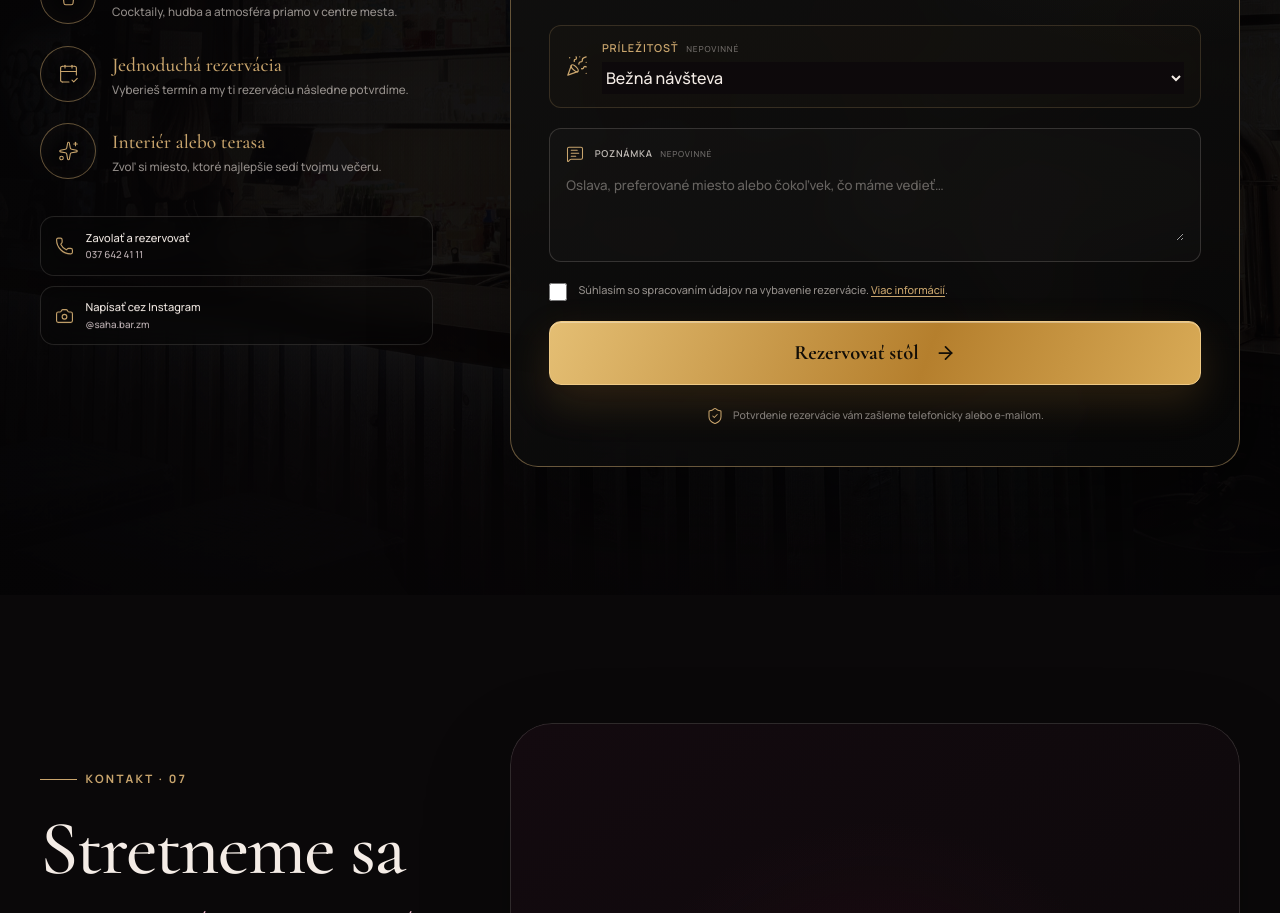
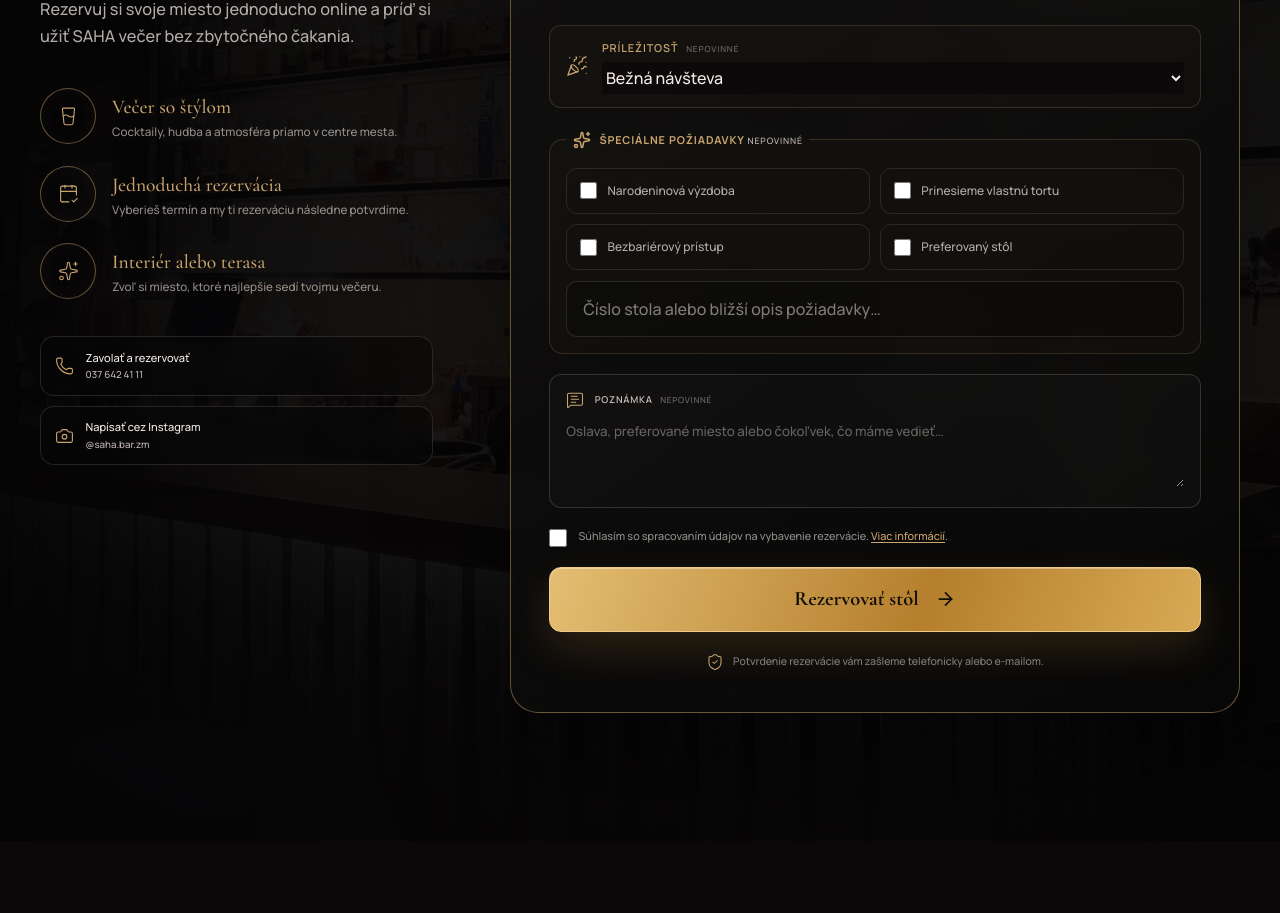
Before and after one commit to ysxDCc/SAHAHA, a Next.js app: page / in a window 1280 px wide. Shown: the part 9300-10213 px from the top of the page. Built offline with nearby package versions, Linux system fonts and the light colour scheme; no server answers.

Commit message:
Add special reservation requests

```diff
--- a/src/app/api/reservation/route.ts
+++ b/src/app/api/reservation/route.ts
@@ -2,7 +2,7 @@ import { NextRequest, NextResponse } from "next/server";
 import { getReservationTimeSlots } from "@/data/site";
 import { createSupabaseAdminClient } from "@/lib/supabase/admin";
 import { reservationManageUrl } from "@/lib/reservationManageToken";
-import { BLOCKED_SLOT_NAME, blockedPlace, occasionNote } from "@/lib/reservationMetadata";
+import { BLOCKED_SLOT_NAME, blockedPlace, occasionNote, specialRequestsNote } from "@/lib/reservationMetadata";
 
 type ReservationPayload = Record<string, unknown>;
 const attempts = new Map<string, number[]>();
@@ -31,6 +31,7 @@ function validate(body: ReservationPayload) {
   if (!["Interiér", "Terasa"].includes(text(body.seating))) errors.seating = "Vyberte preferované miesto.";
   if (text(body.occasion) && !["Narodeniny", "Výročie", "Firemná akcia", "Rozlúčka so slobodou", "Iná oslava"].includes(text(body.occasion))) errors.occasion = "Vyberte platnú príležitosť.";
   if (text(body.note).length > 700) errors.note = "Poznámka je príliš dlhá.";
+  if (text(body.preferredTable).length > 80) errors.specialRequests = "Opis špeciálnej požiadavky je príliš dlhý.";
   if (body.privacy !== "accepted") errors.privacy = "Na vybavenie rezervácie potrebujeme váš súhlas.";
   return errors;
 }
@@ -66,7 +67,13 @@ export async function POST(request: NextRequest) {
   if (Object.keys(errors).length) return Response.json({ message: "Skontrolujte označené polia.", errors }, { status: 400 });
 
   const seating = text(body.seating);
-  const storedNote = [`Miesto: ${seating}`, occasionNote(text(body.occasion)), text(body.note)].filter(Boolean).join("\n");
+  const specialRequests = [
+    text(body.requestDecoration) === "yes" ? "narodeninová výzdoba" : "",
+    text(body.requestCake) === "yes" ? "vlastná torta" : "",
+    text(body.requestAccessible) === "yes" ? "bezbariérový prístup" : "",
+    text(body.requestPreferredTable) === "yes" ? `preferovaný stôl${text(body.preferredTable) ? ` (${text(body.preferredTable)})` : ""}` : "",
+  ].filter(Boolean).join(", ");
+  const storedNote = [`Miesto: ${seating}`, occasionNote(text(body.occasion)), specialRequestsNote(specialRequests), text(body.note)].filter(Boolean).join("\n");
   try {
     const supabase = createSupabaseAdminClient();
     const { data: blockedSlots, error: blockError } = await supabase
@@ -103,7 +110,7 @@ export async function POST(request: NextRequest) {
       return Response.json({ message: "Rezerváciu sa nepodarilo uložiť. Skúste to znova alebo nám zavolajte." }, { status: 500 });
     }
     await Promise.allSettled([
-      sendNotification(body, seating),
+      sendNotification(body, seating, specialRequests),
       sendCustomerReceipt(body, data.id),
     ]);
     const response = NextResponse.json({ ok: true, id: data.id }, { status: 201 });
@@ -123,7 +130,7 @@ export async function POST(request: NextRequest) {
   }
 }
 
-async function sendNotification(body: ReservationPayload, seating: string) {
+async function sendNotification(body: ReservationPayload, seating: string, specialRequests: string) {
   const apiKey = process.env.RESEND_API_KEY;
   const to = process.env.RESERVATION_NOTIFICATION_EMAIL;
   if (!apiKey || !to) return;
@@ -135,7 +142,7 @@ async function sendNotification(body: ReservationPayload, seating: string) {
       from: process.env.RESEND_FROM_EMAIL || "SAHA BAR <onboarding@resend.dev>",
       to: [to],
       subject: `${isLargeGroup ? "⚠️ VEĽKÁ SKUPINA – " : "Nová rezervácia – "}${text(body.name)}, ${text(body.date)} ${text(body.time)}`,
-      html: `${isLargeGroup ? `<div style="padding:16px;margin-bottom:20px;border:2px solid #c9a56d;border-radius:12px;background:#fff8e8;color:#5a3a00;font-weight:bold">⚠️ PRIORITNÁ REZERVÁCIA PRE ${Number(body.guests)} HOSTÍ – vyžaduje kontrolu kapacity.</div>` : ""}<h2>Nová rezervácia SAHA BAR</h2><p><strong>Meno:</strong> ${escapeHtml(text(body.name))}</p><p><strong>Telefón:</strong> ${escapeHtml(text(body.phone))}</p><p><strong>E-mail:</strong> ${escapeHtml(text(body.email) || "neuvedený")}</p><p><strong>Dátum:</strong> ${escapeHtml(text(body.date))}</p><p><strong>Čas:</strong> ${escapeHtml(text(body.time))}</p><p><strong>Počet osôb:</strong> ${Number(body.guests)}</p><p><strong>Miesto:</strong> ${escapeHtml(seating)}</p><p><strong>Príležitosť:</strong> ${escapeHtml(text(body.occasion) || "bežná návšteva")}</p><p><strong>Poznámka:</strong> ${escapeHtml(text(body.note) || "—")}</p>`,
+      html: `${isLargeGroup ? `<div style="padding:16px;margin-bottom:20px;border:2px solid #c9a56d;border-radius:12px;background:#fff8e8;color:#5a3a00;font-weight:bold">⚠️ PRIORITNÁ REZERVÁCIA PRE ${Number(body.guests)} HOSTÍ – vyžaduje kontrolu kapacity.</div>` : ""}<h2>Nová rezervácia SAHA BAR</h2><p><strong>Meno:</strong> ${escapeHtml(text(body.name))}</p><p><strong>Telefón:</strong> ${escapeHtml(text(body.phone))}</p><p><strong>E-mail:</strong> ${escapeHtml(text(body.email) || "neuvedený")}</p><p><strong>Dátum:</strong> ${escapeHtml(text(body.date))}</p><p><strong>Čas:</strong> ${escapeHtml(text(body.time))}</p><p><strong>Počet osôb:</strong> ${Number(body.guests)}</p><p><strong>Miesto:</strong> ${escapeHtml(seating)}</p><p><strong>Príležitosť:</strong> ${escapeHtml(text(body.occasion) || "bežná návšteva")}</p><p><strong>Špeciálne požiadavky:</strong> ${escapeHtml(specialRequests || "žiadne")}</p><p><strong>Poznámka:</strong> ${escapeHtml(text(body.note) || "—")}</p>`,
     }),
   });
   if (!response.ok) console.error("Reservation notification failed with status", response.status);
--- a/src/app/globals.css
+++ b/src/app/globals.css
@@ -914,6 +914,22 @@ h2 em, h1 em { color: var(--pink); font-weight: 500; }
 .booking-field--occasion b { color: var(--gold); font-size: .68rem; letter-spacing: .08em; text-transform: uppercase; }
 .booking-field--occasion small { color: var(--muted); font-size: .55rem; font-weight: 400; }
 .booking-field--occasion select { width: 100%; border: 0; padding: .25rem 0; background: #0d090b; color: var(--cream); outline: 0; font: inherit; color-scheme: dark; }
+.special-requests { margin: 0 0 1.25rem; padding: 1rem; border: 1px solid rgba(201,165,109,.2); border-radius: 14px; background: rgba(201,165,109,.025); }
+.special-requests legend { display: flex; align-items: center; gap: .55rem; padding: 0 .4rem; color: var(--gold); font-size: .68rem; font-weight: 700; letter-spacing: .08em; text-transform: uppercase; }
+.special-requests legend svg { width: 18px; }
+.special-requests legend small { color: var(--muted); font-size: .55rem; font-weight: 500; }
+.special-requests__options { display: grid; grid-template-columns: repeat(2,minmax(0,1fr)); gap: .65rem; }
+.special-requests__options label { display: flex; align-items: center; gap: .65rem; min-height: 46px; padding: .65rem .8rem; border: 1px solid rgba(244,236,230,.11); border-radius: 11px; color: rgba(244,236,230,.72); font-size: .75rem; cursor: pointer; transition: border-color .2s ease, background .2s ease; }
+.special-requests__options label:has(input:checked) { border-color: rgba(201,165,109,.65); background: rgba(201,165,109,.1); color: var(--cream); }
+.special-requests__options input { width: 17px; height: 17px; accent-color: var(--gold); }
+.special-requests__detail { width: 100%; margin-top: .7rem; padding: .85rem 1rem; border: 1px solid rgba(244,236,230,.12); border-radius: 11px; background: rgba(0,0,0,.2); color: var(--cream); outline: 0; }
+.special-requests__detail:focus { border-color: rgba(201,165,109,.7); }
+.admin-special-requests { display: flex; align-items: flex-start; gap: .75rem; margin-top: 1rem; padding: .9rem 1rem; border: 1px solid rgba(233,179,199,.24); border-radius: 14px; background: linear-gradient(100deg,rgba(143,33,75,.12),rgba(201,165,109,.05)); }
+.admin-special-requests svg { width: 19px; flex: 0 0 auto; color: var(--pink); }
+.admin-special-requests div { display: grid; gap: .15rem; }
+.admin-special-requests span { color: rgba(255,255,255,.4); font-size: .58rem; font-weight: 750; letter-spacing: .14em; }
+.admin-special-requests strong { color: #f3e3d5; font-size: .8rem; line-height: 1.6; }
+@media (max-width: 560px) { .special-requests__options { grid-template-columns: 1fr; } }
 .admin-occasion-badge { display: grid; grid-template-columns: auto auto 1fr; align-items: center; gap: .55rem; margin-top: 1rem; padding: .8rem 1rem; border: 1px solid rgba(201,165,109,.28); border-radius: 14px; background: linear-gradient(100deg, rgba(201,165,109,.11), rgba(87,18,41,.1)); }
 .admin-occasion-badge svg { width: 19px; color: #e3bd72; }
 .admin-occasion-badge span { color: rgba(255,255,255,.42); font-size: .62rem; letter-spacing: .12em; text-transform: uppercase; }
--- a/src/components/ReservationForm.tsx
+++ b/src/components/ReservationForm.tsx
@@ -15,6 +15,7 @@ import {
   PartyPopper,
   Phone,
   ShieldCheck,
+  Sparkles,
   Sofa,
   Trees,
   UserRound,
@@ -316,6 +317,18 @@ export function ReservationForm() {
         <span><b>Príležitosť <small>nepovinné</small></b><select name="occasion" defaultValue=""><option value="">Bežná návšteva</option><option value="Narodeniny">Narodeniny</option><option value="Výročie">Výročie</option><option value="Firemná akcia">Firemná akcia</option><option value="Rozlúčka so slobodou">Rozlúčka so slobodou</option><option value="Iná oslava">Iná oslava</option></select></span>
       </label>
 
+      <fieldset className="special-requests">
+        <legend><Sparkles aria-hidden="true" /><span>Špeciálne požiadavky <small>nepovinné</small></span></legend>
+        <div className="special-requests__options">
+          <label><input type="checkbox" name="requestDecoration" value="yes" /><span>Narodeninová výzdoba</span></label>
+          <label><input type="checkbox" name="requestCake" value="yes" /><span>Prinesieme vlastnú tortu</span></label>
+          <label><input type="checkbox" name="requestAccessible" value="yes" /><span>Bezbariérový prístup</span></label>
+          <label><input type="checkbox" name="requestPreferredTable" value="yes" /><span>Preferovaný stôl</span></label>
+        </div>
+        <input className="special-requests__detail" name="preferredTable" maxLength={80} placeholder="Číslo stola alebo bližší opis požiadavky…" />
+        {error("specialRequests")}
+      </fieldset>
+
       <label className="booking-note">
         <span><MessageSquareText aria-hidden="true" /><b>Poznámka <small>nepovinné</small></b></span>
         <textarea name="note" rows={3} maxLength={700} placeholder="Oslava, preferované miesto alebo čokoľvek, čo máme vedieť…" />
--- a/src/components/admin/ReservationTable.tsx
+++ b/src/components/admin/ReservationTable.tsx
@@ -3,9 +3,9 @@
 import { useRef, useState } from "react";
 import { createPortal } from "react-dom";
 import { AnimatePresence, motion } from "framer-motion";
-import { CalendarDays, Clock3, Hash, Mail, MapPin, MessageSquareText, PartyPopper, Phone, StickyNote, UsersRound, type LucideIcon } from "lucide-react";
+import { CalendarDays, Clock3, Hash, Mail, MapPin, MessageSquareText, PartyPopper, Phone, Sparkles, StickyNote, UsersRound, type LucideIcon } from "lucide-react";
 import { saveAdminNote, updateReservationStatus } from "@/app/admin/actions";
-import { adminNote, customerRating, customerVisibleNote, reservationOccasion } from "@/lib/reservationMetadata";
+import { adminNote, customerRating, customerVisibleNote, reservationOccasion, reservationSpecialRequests } from "@/lib/reservationMetadata";
 import { useHydrationSafeReducedMotion } from "@/lib/useReducedMotion";
 import { DeleteReservationButton } from "./DeleteReservationButton";
 
@@ -116,6 +116,7 @@ function ReservationCard({ reservation, index, reduceMotion, canDelete }: { rese
 
       {customerNote(reservation.note) && <motion.div initial={reduceMotion ? false : { opacity: 0, y: 8 }} animate={{ opacity: 1, y: 0 }} transition={{ delay: 0.3 }} className="admin-visitor-note"><MessageSquareText aria-hidden="true" /><div><span>Poznámka návštevníka</span><p>{customerNote(reservation.note)}</p></div></motion.div>}
       {reservationOccasion(reservation.note) && <div className="admin-occasion-badge"><PartyPopper aria-hidden="true" /><span>Špeciálna udalosť</span><strong>{reservationOccasion(reservation.note)}</strong></div>}
+      {reservationSpecialRequests(reservation.note) && <div className="admin-special-requests"><Sparkles aria-hidden="true" /><div><span>ŠPECIÁLNE POŽIADAVKY</span><strong>{reservationSpecialRequests(reservation.note)}</strong></div></div>}
       {customerRating(reservation.note) && <div className="admin-rating-badge"><span aria-hidden="true">{"★".repeat(customerRating(reservation.note) || 0)}</span><strong>Hodnotenie návštevy {customerRating(reservation.note)}/5</strong></div>}
 
       <form action={saveAdminNote} className="admin-internal-note">
--- a/src/lib/reservationMetadata.ts
+++ b/src/lib/reservationMetadata.ts
@@ -3,6 +3,7 @@ const ADMIN_NOTE_PREFIX = "Interná poznámka:";
 const BLOCK_PLACE_PREFIX = "Blokované miesto:";
 const OCCASION_PREFIX = "Udalosť:";
 const RATING_PREFIX = "Hodnotenie:";
+const REQUESTS_PREFIX = "Špeciálne požiadavky:";
 
 export function adminNote(note: string | null) {
   return note?.split("\n").find((line) => line.startsWith(ADMIN_NOTE_PREFIX))?.slice(ADMIN_NOTE_PREFIX.length).trim() || "";
@@ -14,7 +15,15 @@ export function withAdminNote(note: string | null, value: string) {
 }
 
 export function customerVisibleNote(note: string | null) {
-  return (note || "").split("\n").filter((line) => line && !line.startsWith("Miesto:") && !line.startsWith(ADMIN_NOTE_PREFIX) && !line.startsWith(BLOCK_PLACE_PREFIX) && !line.startsWith(OCCASION_PREFIX) && !line.startsWith(RATING_PREFIX)).join("\n").trim();
+  return (note || "").split("\n").filter((line) => line && !line.startsWith("Miesto:") && !line.startsWith(ADMIN_NOTE_PREFIX) && !line.startsWith(BLOCK_PLACE_PREFIX) && !line.startsWith(OCCASION_PREFIX) && !line.startsWith(RATING_PREFIX) && !line.startsWith(REQUESTS_PREFIX)).join("\n").trim();
+}
+
+export function reservationSpecialRequests(note: string | null) {
+  return note?.split("\n").find((line) => line.startsWith(REQUESTS_PREFIX))?.slice(REQUESTS_PREFIX.length).trim() || "";
+}
+
+export function specialRequestsNote(value: string) {
+  return value ? `${REQUESTS_PREFIX} ${value}` : "";
 }
 
 export function customerRating(note: string | null) {
```
